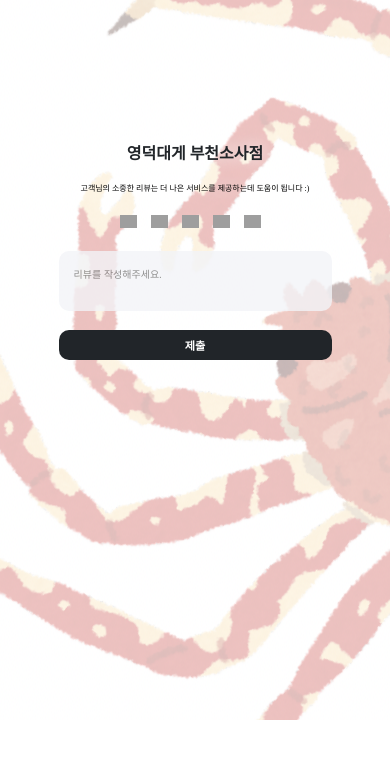
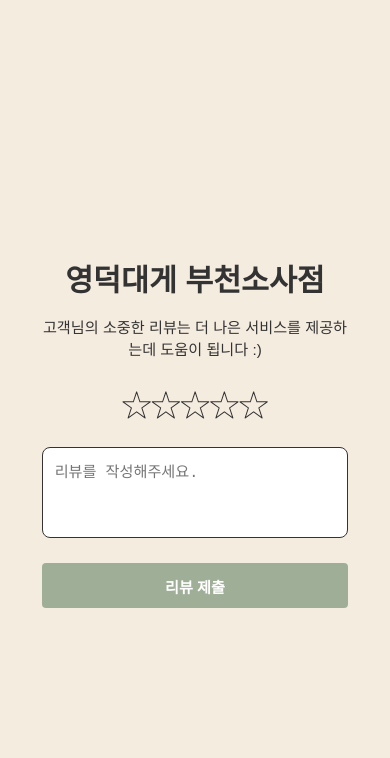
Before and after one commit to zeroruler/review, a plain HTML site: page index.html in a window 390 px wide. Drawn offline with Linux system fonts and the light colour scheme; grey boxes are pictures that could not be loaded; a web font is replaced by a local one.

Commit message:
Update index.html
updated design

```diff
--- a/index.html
+++ b/index.html
@@ -1,218 +1,166 @@
 <!DOCTYPE html>
-<html lang="en">
+<html lang="ko">
   <head>
-    <meta charset="UTF-8">
-    <meta name="viewport" content="width=device-width, initial-scale=1.0">
+    <meta charset="UTF-8" />
+    <meta name="viewport" content="width=device-width, initial-scale=1.0" />
     <title>후기 남기기</title>
+    <link
+      href="https://fonts.googleapis.com/css2?family=IBM+Plex+Sans+KR:wght@400;700&display=swap"
+      rel="stylesheet"
+    />
     <style>
-        @import url('https://fonts.googleapis.com/css2?family=Gothic+A1&family=IBM+Plex+Sans+KR&family=Jua&family=Noto+Sans+KR:wght@100..900&display=swap');
-
-        ::-webkit-scrollbar {
-            display: none;
+      :root {
+        font-size: calc(14px + 0.3vw);
       }
 
       body {
-            user-select: none;
-            margin: 0 auto;
-            padding: 0 0rem;
-            max-width: 50rem;
-            text-align: center;
+        margin: 0;
+        font-family: "IBM Plex Sans KR", sans-serif;
+        background-color: #f5ece0;
+        color: #333;
+        display: flex;
+        justify-content: center;
         align-items: center;
-            font-family: 'IBM Plex Sans KR';
-            background: url(zero-duck.PNG) center no-repeat;
+        min-height: 100vh;
       }
 
-        #review-page {
-            padding-top: 15vh;
+      .container {
+        max-width: 50rem;
+        width: 90%;
+        padding: 1.5rem;
+        box-sizing: border-box;
+        text-align: center;
       }
 
-        #review-complete {
-            padding-top: 15vh;
+      h1 {
+        font-size: 2rem;
+        margin-bottom: 1rem;
       }
 
-        .star_rating {
-            padding-top: 20px;
-            width: 100%;
-            box-sizing: border-box;
-            float: left;
-            flex-direction: row;
-            justify-content: flex-start;
-        }
-        .star_rating .star {
-            width: 30px;
-            height: 30px;
-            margin-right: 10px;
-            display: inline-block;
-            background: url('https://cdn-icons-png.flaticon.com/512/93/93630.png') no-repeat;
-            background-size: 100%;
-            box-sizing: border-box;
-        }
-        .star_rating .star.on {
-            width: 30px;
-            height: 30px;
-            margin-right: 10px;
-            display: inline-block;
-            background: url('https://cdn-icons-png.flaticon.com/512/1828/1828884.png') no-repeat;
-            background-size: 100%;
-            box-sizing: border-box;
+      p {
+        font-size: 1rem;
+        margin: 0.5rem 0 1.5rem;
       }
 
-        .star_box {
-            width: 70%;
+      .stars {
+        display: flex;
+        justify-content: center;
+        margin-bottom: 1.5rem;
+      }
+
+      .stars span {
+        font-size: calc(1.8rem + 0.5vw);
+        cursor: pointer;
+        color: transparent;
+        -webkit-text-stroke: 1px #333;
+        transition: color 0.3s ease, -webkit-text-stroke 0.3s ease;
+      }
+
+      .stars span.active {
+        color: #333;
+        -webkit-text-stroke: 0;
+      }
+
+      textarea {
+        width: 100%;
+        padding: 0.75rem;
+        border: 1px solid #333;
+        border-radius: 8px;
+        font-size: 1rem;
+        height: 6rem;
+        resize: none;
         box-sizing: border-box;
-            display: inline-block;
-            margin: 15px 0;
-            background: #F3F4F8;
-            border: 0;
-            opacity: 80%;
-            border-radius: 10px;
-            height: 100px;
-            resize: none;
-            padding: 15px;
-            font-size: 13px;
-            font-family: sans-serif;
+        margin-bottom: 1.5rem;
+        background-color: #fff;
+        outline: none;
       }
-        .btn02 {
-            width: 70%;
-            font-weight: bold;
-            border: 0;
-            border-radius: 10px;
-            max-height: 50px;
-            padding: 15px 0;
-            font-size: 1.1em;
-            text-align: center;
-            background-color: #212529;
+
+      button {
+        width: 100%;
+        padding: 0.75rem;
+        border: none;
+        border-radius: 4px;
+        background-color: #9faf97;
+        color: #fff;
+        font-size: 1rem;
+        font-weight: 700;
+        cursor: pointer;
+        transition: background-color 0.3s ease;
+      }
+
+      button:hover {
+        background-color: #333;
         color: #fff;
       }
 
-        h2 {
-            font-weight: bold;
-            color: #212529;
-            font-size: 24px;
-            text-shadow: 0px 0px 15px #fff;
-        }
-
-        a {
-            font-size: 16px;
-            text-shadow: 0px 0px 15px #fff;
-        }
-
-        .review-complete {
-            display: none
-        }
-
-        @media (max-width: 768px) {
-            .star_rating .star {
-                width: 23px;
-                height: 23px;
-            }
-
-            .star_rating .star.on {
-                width: 23px;
-                height: 23px;
-            }
-
-            .star_box {
-                height: 70px;
-            }
-
-            .btn02 {
-                font-size: 0.9em;
-                max-height: 40px;
-                padding: 10px 0;
-            }
-
-            h2 {
-                font-size: 20px;
-            }
-
-            a {
-                font-size: 14px;
-            }
-        }
-
-        @media (max-width: 480px) {
-            .star_rating .star {
-                width: 17px;
-                height: 17px;
-            }
-
-            .star_rating .star.on {
-                width: 17px;
-                height: 17px;
-            }
-
-            .star_box {
-                height: 60px;
-            }
-
-            .btn02 {
-                font-size: 0.7em;
-                max-height: 30px;
-                padding: 7px 0;
-            }
-
-            h2 {
-                font-size: 16px;
-            }
-
-            .star_box {
-                font-size: 10px;
-            }
-
-            a {
-                font-size: 8px;
-            }
+      .thank-you {
+        display: none;
+        font-size: 1rem;
+        font-weight: 500;
+        margin-top: 2rem;
+        color: #333;
       }
     </style>
   </head>
   <body>
-    <nav id="review-page">
-    <h2>영덕대게 부천소사점</h2>
-    <a>고객님의 소중한 리뷰는 더 나은 서비스를 제공하는데 도움이 됩니다 :)</a>
+    <div class="container" id="review-container">
+      <h1 id="title">영덕대게 부천소사점</h1>
+      <p id="text">
+        고객님의 소중한 리뷰는 더 나은 서비스를 제공하는데 도움이 됩니다 :)
+      </p>
 
-    <div class ="star_rating">
-        <span class="star on" value="1"> </span>
-        <span class="star" value="2"> </span>
-        <span class="star" value="3"> </span>
-        <span class="star" value="4"> </span>
-        <span class="star" value="5"> </span>
+      <div class="stars" id="stars">
+        <span data-star="1">★</span>
+        <span data-star="2">★</span>
+        <span data-star="3">★</span>
+        <span data-star="4">★</span>
+        <span data-star="5">★</span>
       </div>
 
-    <textarea class="star_box" placeholder="리뷰를 작성해주세요."></textarea>
+      <textarea
+        id="review"
+        placeholder="리뷰를 작성해주세요."
+        required
+      ></textarea>
+      <button type="button" id="submit-button">리뷰 제출</button>
 
-    <input type="submit" class="btn02" id="submit-review" value="제출"/>
-    </nav>
-    <div class="review-complete" id="review-complete">
-        <h2>응답이 기록되었습니다!</h2>
-        <a>소중한 의견 감사합니다.</a>
+      <div class="thank-you" id="thank-you-message">
+        응답이 기록되었습니다<br />
+        소중한 의견 감사합니다
+      </div>
     </div>
 
+    <script>
+      // 별점 기능 구현
+      const stars = document.querySelectorAll("#stars span");
+      let selectedStars = 0;
 
-    <script>
-
-        document.querySelectorAll('.star_rating > .star').forEach(star => {
-            star.addEventListener('click', function () {
-                const siblings = this.parentElement.querySelectorAll('span');
-                siblings.forEach(sibling => sibling.classList.remove('on'));
-                this.classList.add('on');
-                let previousSibling = this.previousElementSibling;
-                while (previousSibling) {
-                    previousSibling.classList.add('on');
-                    previousSibling = previousSibling.previousElementSibling;
+      stars.forEach((star, index) => {
+        star.addEventListener("click", function () {
+          selectedStars = index + 1;
+          stars.forEach((s, i) => {
+            if (i < selectedStars) {
+              s.classList.add("active");
+            } else {
+              s.classList.remove("active");
             }
           });
         });
+      });
 
-        const submitReviewBtn = document.getElementById('submit-review');
-        const reviewComplete = document.getElementById('review-complete');
-        const reviewPage = document.getElementById('review-page');
+      // 버튼 클릭 이벤트
+      const reviewText = document.getElementById("text");
+      const reviewStars = document.getElementById("stars");
+      const reviewBox = document.getElementById("review");
+      const submitBtn = document.getElementById("submit-button");
+      const thxMessage = document.getElementById("thank-you-message");
 
-        submitReviewBtn.addEventListener('click', () => {
-            reviewPage.style.display = 'none';
-            submitReviewBtn.style.display = 'none';
-            reviewComplete.style.display = 'block';
-            document.body.style.background = 'url()';
+      submitBtn.addEventListener("click", function () {
+        reviewText.style.display = "none";
+        reviewStars.style.display = "none";
+        reviewBox.style.display = "none";
+        submitBtn.style.display = "none";
+        thxMessage.style.display = "block";
       });
     </script>
   </body>
```
Lines whose indentation alone changed are shown as unchanged.
